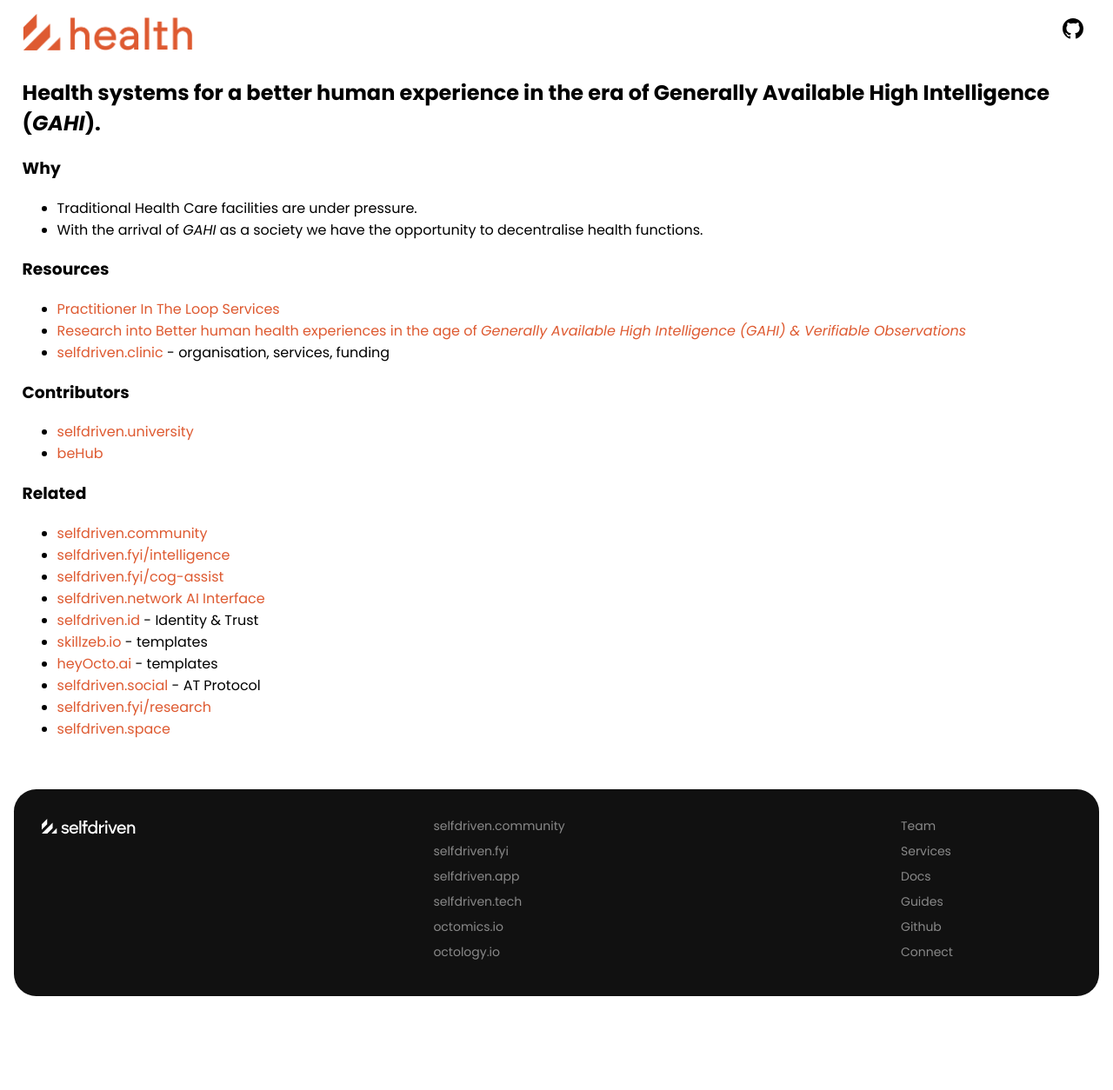
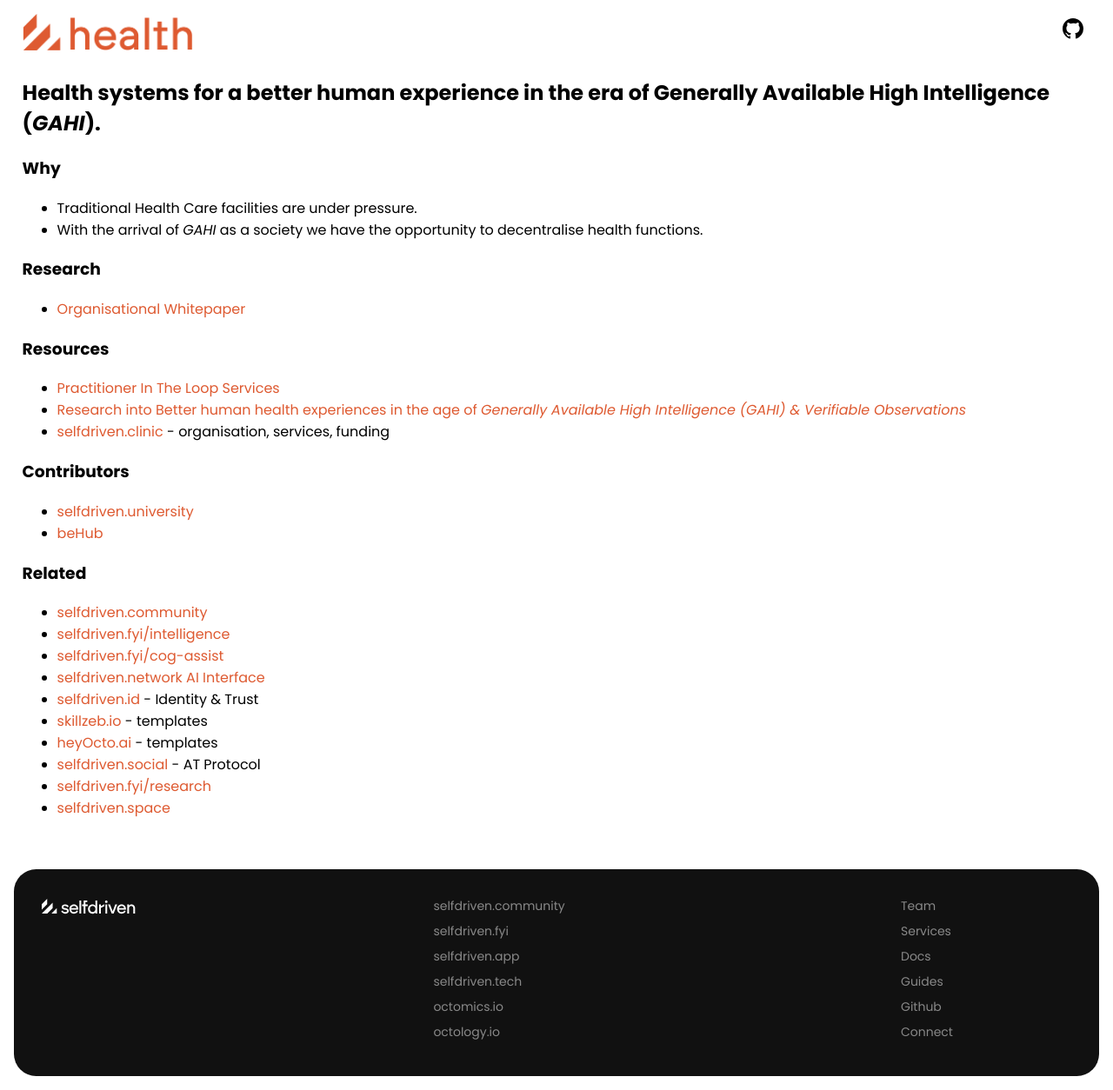
Before and after one commit to selfdriven-foundation/selfdriven-health, a Jekyll site: the page built from docs/index.md, in a window 1280 px wide. Shown: the whole page at 87% size. Built offline with Jekyll 4.4.1, drawn with Linux system fonts in a browser that asks for light colours; before the commit the page ends 1162 px from its top, so only the background shows below that.

Commit message:
Update index.md

```diff
--- a/docs/index.md
+++ b/docs/index.md
@@ -9,16 +9,23 @@
 - Traditional Health Care facilities are under pressure.
 - With the arrival of *GAHI* as a society we have the opportunity to decentralise health functions.
 
+### Research
+
+- [Organisational Whitepaper](/organisation/whitepaper/)
+
 ### Resources
+
 - [Practitioner In The Loop Services](/practitioner-in-the-loop-services/)
 - [Research into Better human health experiences in the age of *Generally Available High Intelligence (GAHI) & Verifiable Observations*](/research/)
 - [selfdriven.clinic](https://selfdriven.clinic) - organisation, services, funding
 
 ### Contributors
+
 - [selfdriven.university](https://selfdriven.university)
 - [beHub](https://behub.com.au)
 
 ### Related
+
 - [selfdriven.community](https://selfdriven.community)
 - [selfdriven.fyi/intelligence](https://selfdriven.fyi/intelligence)
 - [selfdriven.fyi/cog-assist](https://selfdriven.fyi/cog-assist)
```
